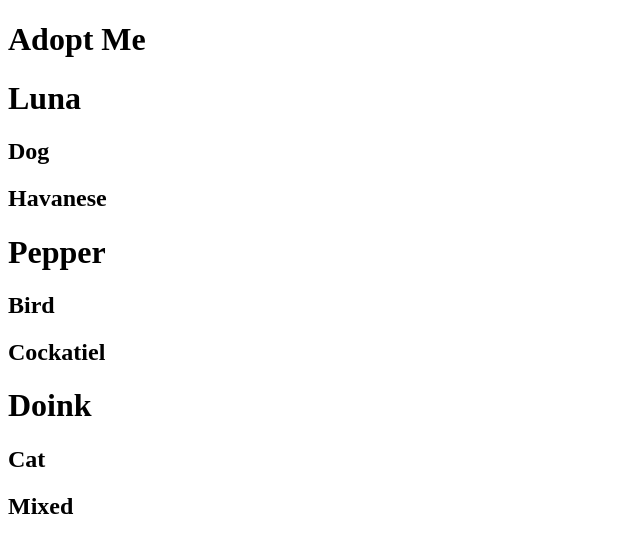
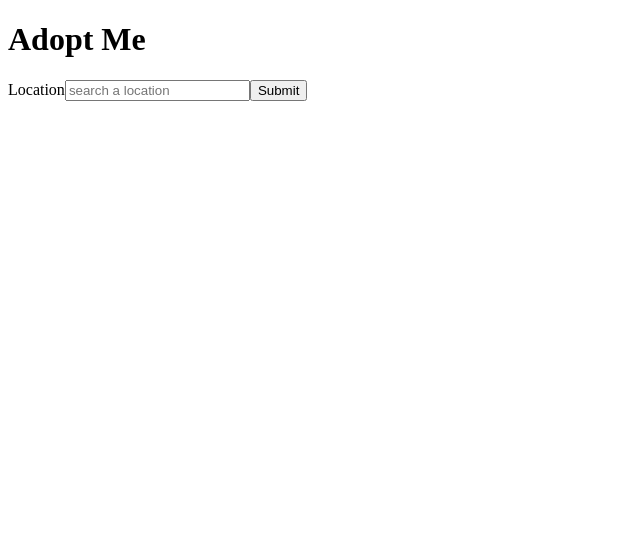
Before and after one commit to wrfmartinez/adopt-me, a React app: page / in a window 1280 px wide. Shown: the top 552 px of the page, without its empty margins (0-640 px from the left). Built offline with nearby package versions, Linux system fonts and the light colour scheme; the HTML template or start-up script is replaced by a standard one.

Commit message:
Add useState hook to SearchParams component

```diff
--- a/src/App.jsx
+++ b/src/App.jsx
@@ -1,13 +1,11 @@
-import { createRoot } from "react-dom";
-import Pet from "./Pet";
+import { createRoot } from "react-dom/client";
+import SearchParams from "./SearchParams";
 
 const App = () => {
   return (
     <div>
       <h1>Adopt Me</h1>
-      <Pet name="Luna" animal="Dog" breed="Havanese" />
-      <Pet name="Pepper" animal="Bird" breed="Cockatiel" />
-      <Pet name="Doink" animal="Cat" breed="Mixed" />
+      <SearchParams />
     </div>
   );
 };
--- /dev/null
+++ b/src/SearchParams.jsx
@@ -0,0 +1,28 @@
+import { useState } from "react";
+
+const SearchParams = () => {
+  const [location, setLocation] = useState("");
+
+  const handleChange = (e) => {
+    setLocation(e.target.value);
+  };
+
+  return (
+    <div className="search-params">
+      <form>
+        <label htmlFor="location">
+          Location
+          <input
+            id="location"
+            onChange={handleChange}
+            value={location}
+            placeholder="search a location"
+          />
+        </label>
+        <button>Submit</button>
+      </form>
+    </div>
+  );
+};
+
+export default SearchParams;
```
